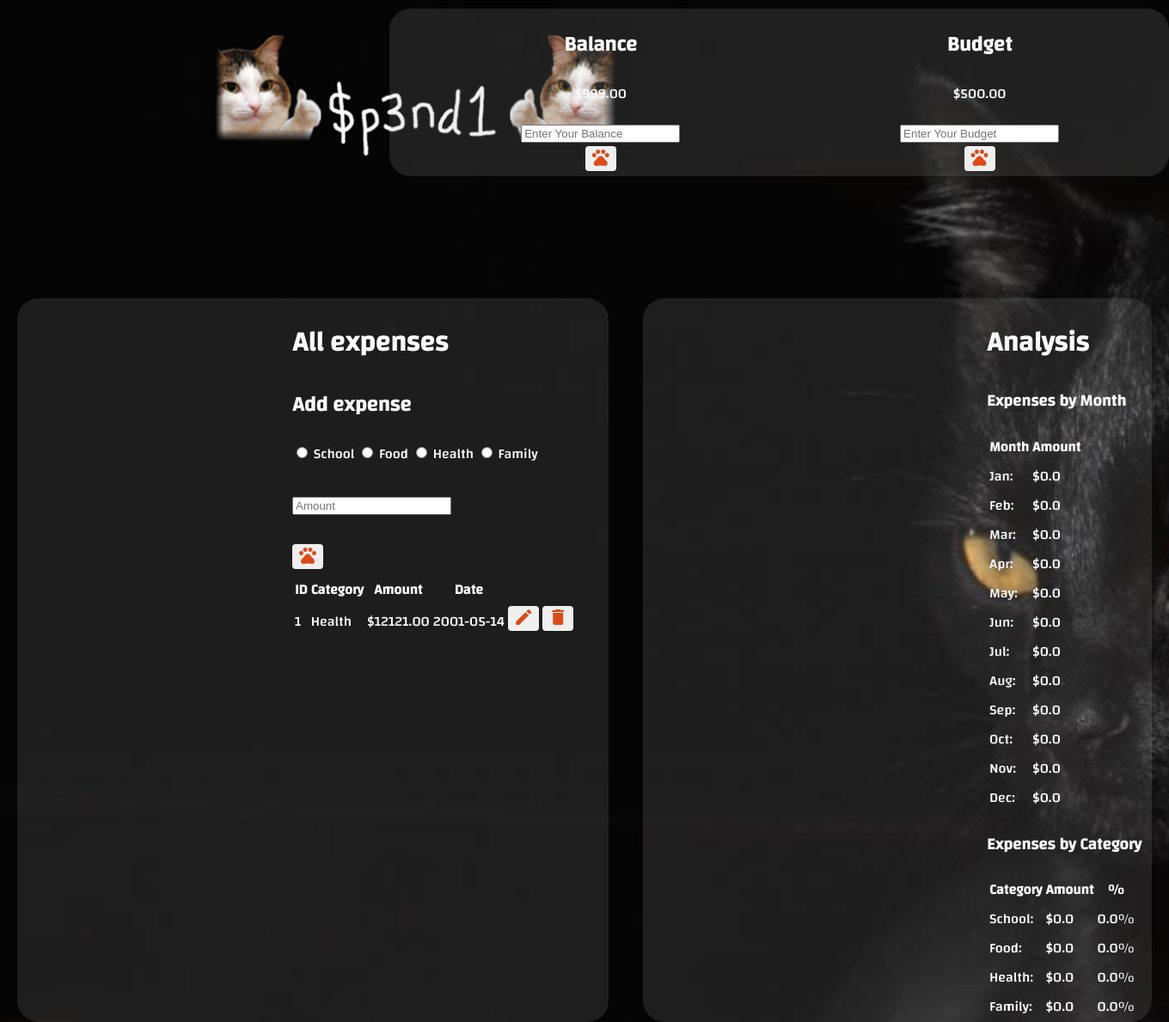
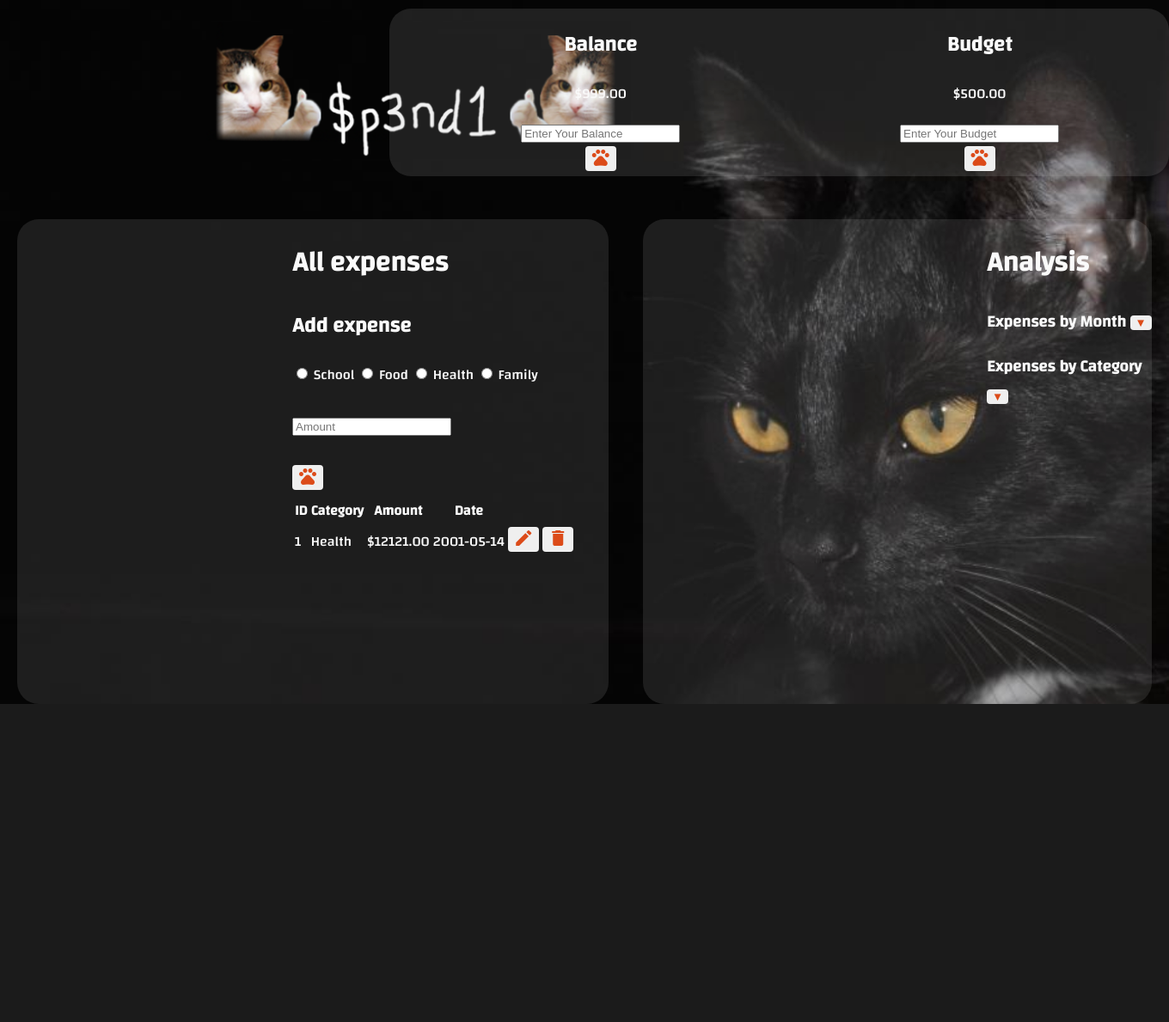
Before and after one commit to kamaljitSB/test-repo, a Flask app: page / in a window 1360 px wide. Shown: the whole page at 86% size. After the commit the page ends 819 px from the top, so only its background shows below. Run offline with Flask 2, Linux system fonts and the light colour scheme; some libraries are stand-ins or nearby versions.

Commit message:
Click to reveal by category/by month sections

```diff
--- a/templates/main.html
+++ b/templates/main.html
@@ -105,8 +105,8 @@
         <div class="analysisSection">
             <h1>Analysis</h1>
             <!-- Table for Expenses by Month -->
-            <h3> Expenses by Month</h3>
-                <table>
+            <h3>Expenses by Month <button style="display: inline;" onclick="revealByMonth()">&#9660;</button></h3>
+                <table id="byMonth" style="display: none">
                     <tr>
                         <th> Month</th>
                         <th> Amount </th>
@@ -119,8 +119,8 @@
                     {% endfor %}
                 </table>
                 <!-- Table for Expenses by Category -->
-                <h3> Expenses by Category</h3>
-                    <table>
+                <h3>Expenses by Category <button style="display: inline;" onclick="revealByCategory()">&#9660;</button></h3>
+                    <table id="byCategory" style="display: none">
                         <tr>
                             <th> Category</th>
                             <th> Amount </th>
@@ -140,6 +140,25 @@
         </div>
     </div>
 </div>
+<script>
+function revealByMonth() {
+    var x = document.getElementById("byMonth");
+    if (x.style.display === "none") {
+      x.style.display = "block";
+    } else {
+      x.style.display = "none";
+    }
+  }
+
+function revealByCategory() {
+    var x = document.getElementById("byCategory");
+    if (x.style.display === "none") {
+      x.style.display = "block";
+    } else {
+      x.style.display = "none";
+    }
+  }
+</script>
 
 
 {% endblock %}
```
